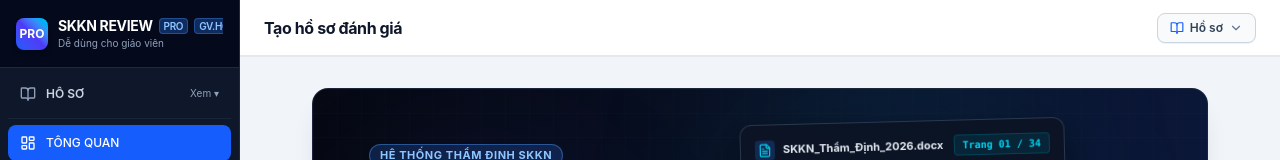
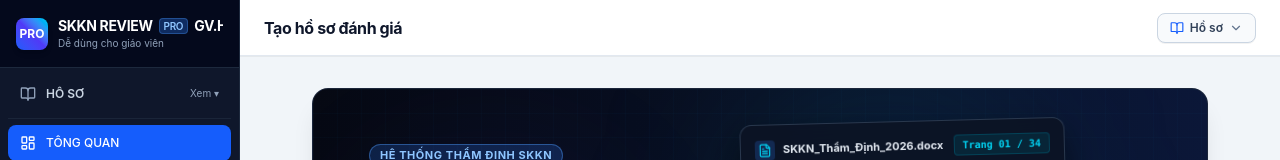
Before and after one commit to dathien/SKKN-REVIEW-PRO-, a React (Vite) app: page / in a window 1280 px wide. Shown: the top 160 px of the page. Built offline with nearby package versions, Linux system fonts and the light colour scheme.

Commit message:
Update Sidebar.tsx

```diff
--- a/src/components/Sidebar.tsx
+++ b/src/components/Sidebar.tsx
@@ -249,9 +249,9 @@ export const Sidebar: React.FC<SidebarProps> = ({
                 <span className="text-[10px] px-1 py-0.2 rounded bg-blue-500/30 text-blue-300 font-semibold border border-blue-400/30 shrink-0">
                   PRO
                 </span>
-                <span className="text-[10px] px-1 py-0.2 rounded bg-blue-500/30 text-blue-300 font-semibold border border-blue-400/30 shrink-0">
+                <p className="font-bold text-sm tracking-tight text-white flex items-center gap-1 truncate">
                   GV.HO NGUYEN DA THIEN
-                </span>
+                </p>
               </h1>
               <p className="text-[10px] text-slate-400 truncate">
                 {appMode === 'easy' ? 'Dễ dùng cho giáo viên' : 'Chế độ Chuyên sâu'}
```
